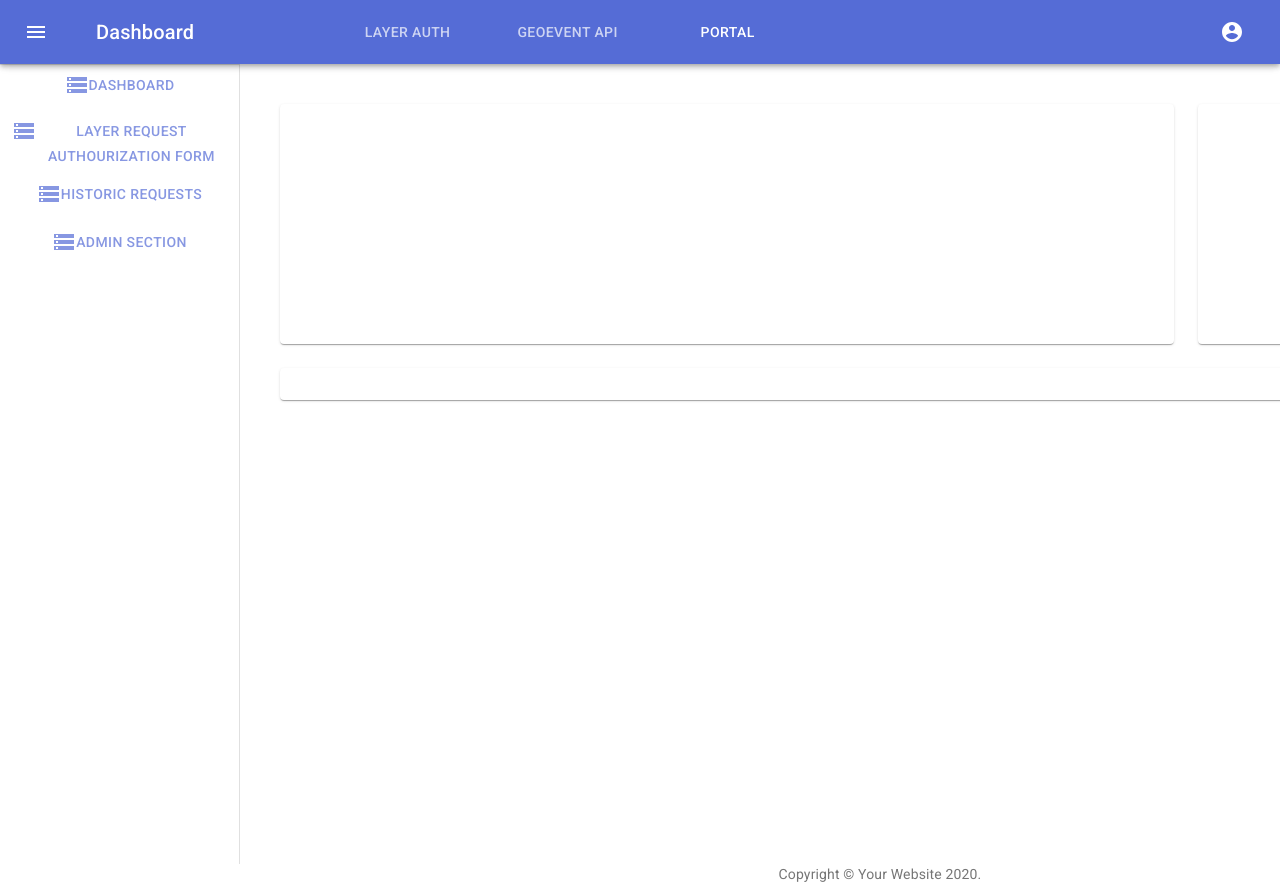
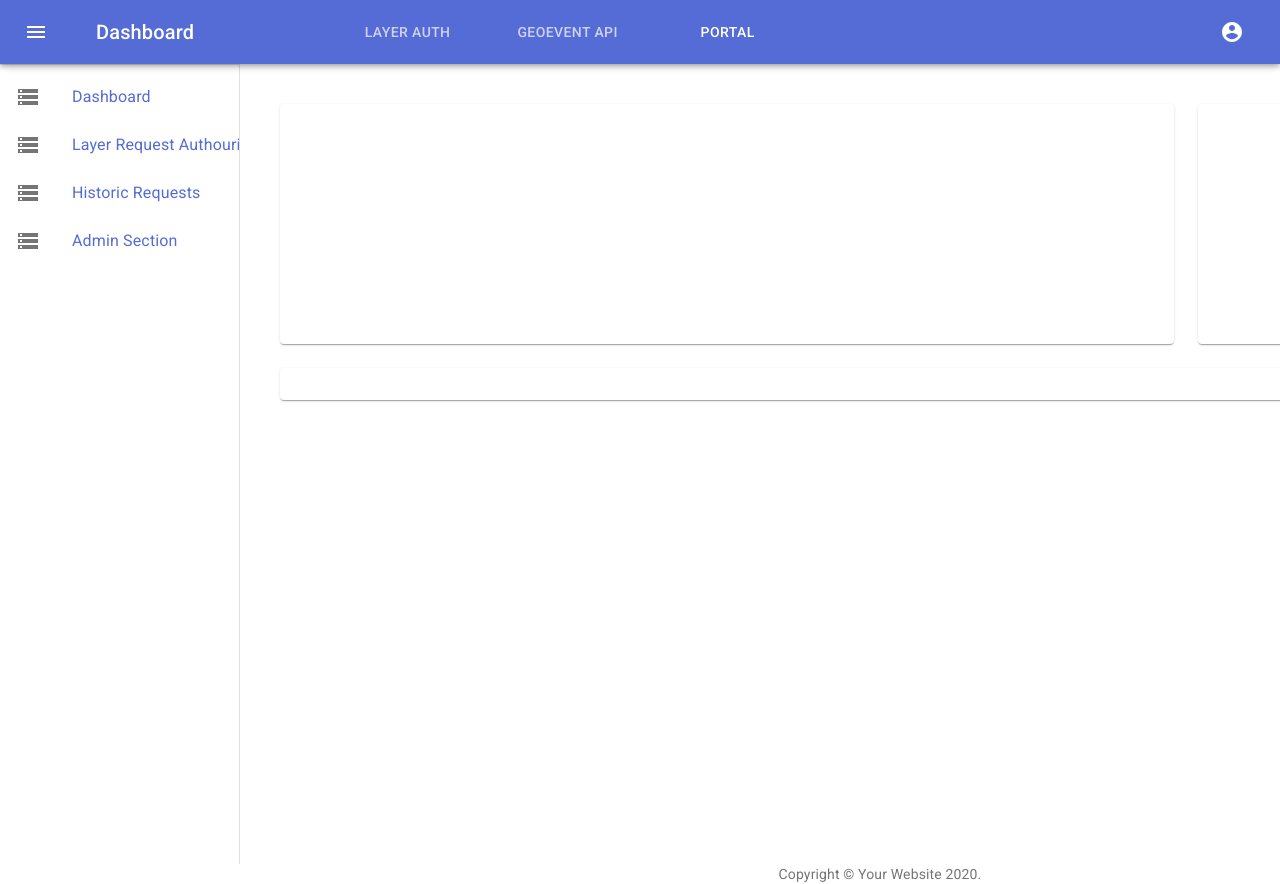
Before and after one commit to gilchristneil/ccg-gis-admin-app, a Next.js app: page / in a window 1280 px wide. Built offline with nearby package versions, Linux system fonts and the light colour scheme.

Commit message:
sidemenu icons and transition good

```diff
--- a/components/navigation/NavBar.js
+++ b/components/navigation/NavBar.js
@@ -82,6 +82,7 @@ const useStyles = makeStyles((theme) => ({
     overflowX: 'hidden',
     position: 'relative',
     height: '100vh',
+    flexShrink: 0,
     whiteSpace: 'nowrap',
     width: drawerWidth,
     transition: theme.transitions.create('width', {
--- a/components/navigation/SideBarItems.js
+++ b/components/navigation/SideBarItems.js
@@ -1,67 +1,44 @@
 import React from 'react';
 import clsx from 'clsx';
 import { makeStyles } from '@material-ui/core/styles';
-import Box from '@material-ui/core/Box';
-import Tabs from '@material-ui/core/Tabs';
-import Tab from '@material-ui/core/Tab';
+import { List, ListItem, ListItemIcon, ListItemText } from "@material-ui/core"
 import Icon from '@material-ui/core/Icon'
 import FavoriteIcon from '@material-ui/icons/Favorite';
 import StorageIcon from '@material-ui/icons/Storage';
 import { FullscreenExit, WrapText } from '@material-ui/icons';
 import { Link } from '@material-ui/core';
 
+
 const useStyles = makeStyles((theme) => ({
-  tabIcon: {
-    flexGrow: 1,
-    alignSelf: 'flex-start',
-    verticalAlign: 'center'
-  },
-  tabContainer: {
-    display: 'flex',
-    flexDirection: 'row',
-    justifyContent: 'space-around'
-  },
-  tabTextOpen: {
-    display: 'flex',
-    flexWrap: 'nowrap'
-  },
-  tabTextClosed: {
-    display: 'none'
+  listText: {
+    width: 240
   }
+
 }));
 
-const getTabIndex = () => {
+const getListIndex = () => {
+
+}
+
+const saveListIndex = () => {
 
 }
 
 //items include name / icon / url passage
 export default function SideBarItems({ items, open }) {
   const classes = useStyles();
-  const tabIndex = getTabIndex();
-  const [value, setValue] = React.useState(tabIndex);
-  const handleChange = (event, newValue) => {
-    console.log(newValue);
-    setValue(newValue);
-  };
+  const tabIndex = getListIndex();
   return (
-    <div>
-      <Tabs
-        orientation="vertical"
-        value={value}
-        onChange={handleChange}
-        aria-label="Side Bar Menu Options"
-      >
-        {items.map((item) => {
-          return < Tab key={item.id} label={<Link href={item.url}>
-            <Box className={clsx(classes.tabContainer)}>
-              <Box flexGrow={1} className={clsx(classes.tabIcon)} ><StorageIcon /></Box>
-              <Box className={clsx(open ? classes.tabTextOpen : classes.tabTextClosed)}>
-                {item.name}
-              </Box>
-            </Box>
-          </Link>} />
-        })}
-      </Tabs>
-    </div>
+    <List className={classes.root}>
+      {items.map((item) => {
+        return <Link href={item.url}><ListItem button key={item.id}>
+
+          <ListItemIcon ><StorageIcon /></ListItemIcon>
+          <ListItemText primary={item.name} className={classes.listText} />
+
+        </ListItem>
+        </Link>
+      })}
+    </List>
   );
 }
```
Also changed, not shown: 1 other file (tests, documents, lock files or other folders).
